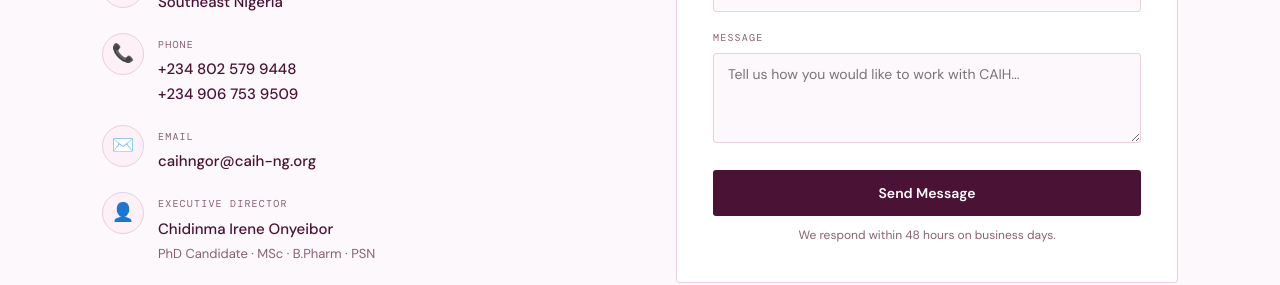
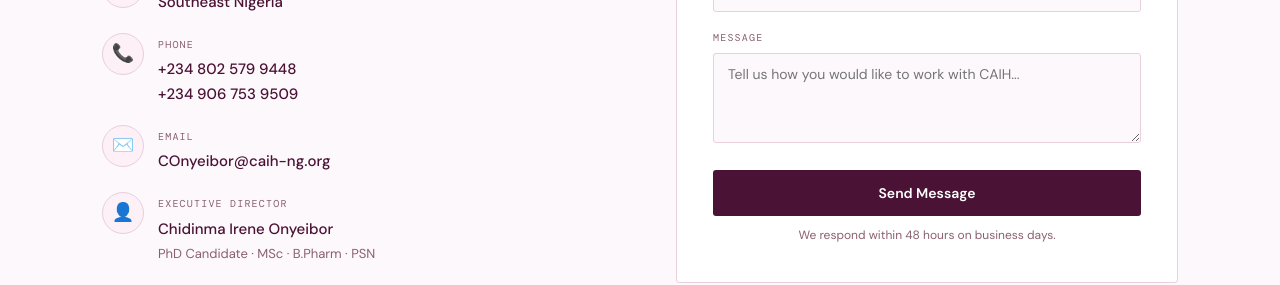
Before and after one commit to SAVAGEAKALIA/caih-app, a React (Vite) app: page / in a window 1280 px wide. Shown: the part 7978-8263 px from the top of the page. Built offline with nearby package versions, Linux system fonts and the light colour scheme.

Commit message:
fix email

```diff
--- a/src/components/Contact.jsx
+++ b/src/components/Contact.jsx
@@ -102,7 +102,7 @@
                 <div className="contact-icon">✉️</div>
                 <div className="contact-item-text">
                   <div className="contact-item-label">Email</div>
-                  <div className="contact-item-val">caihngor@caih-ng.org</div>
+                  <div className="contact-item-val">COnyeibor@caih-ng.org</div>
                 </div>
               </div>
               <div className="contact-item">
```
